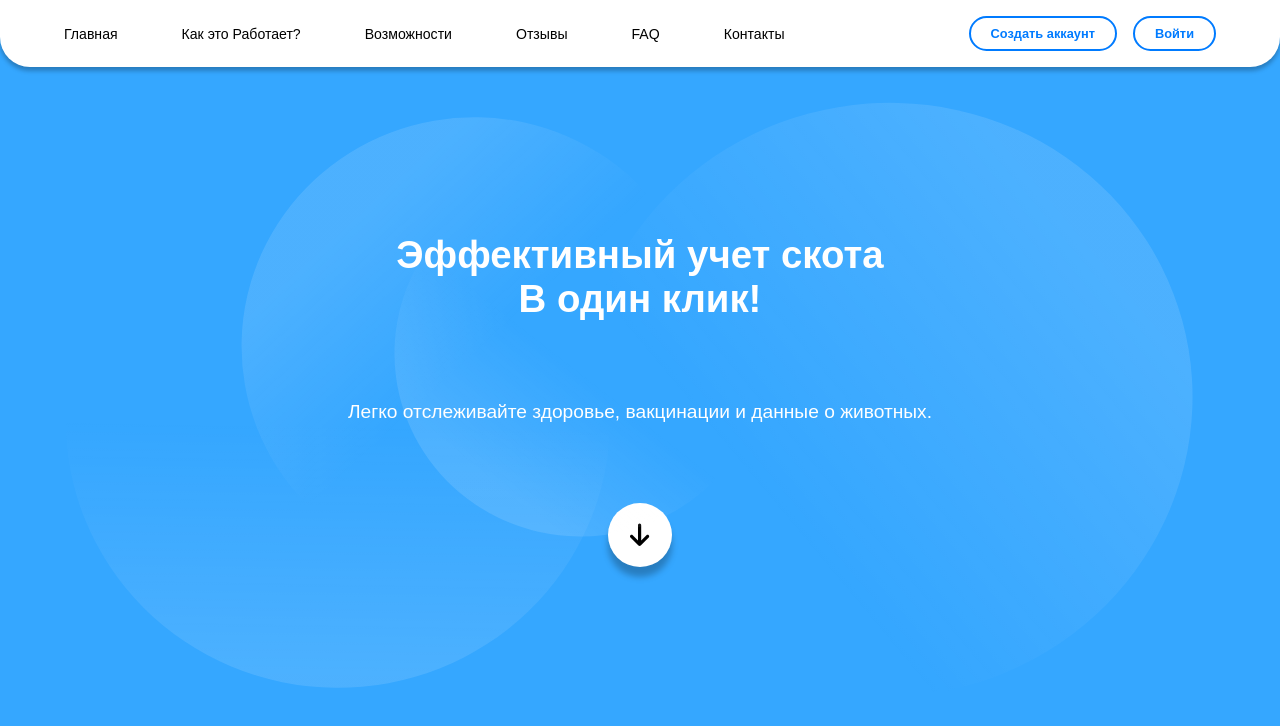
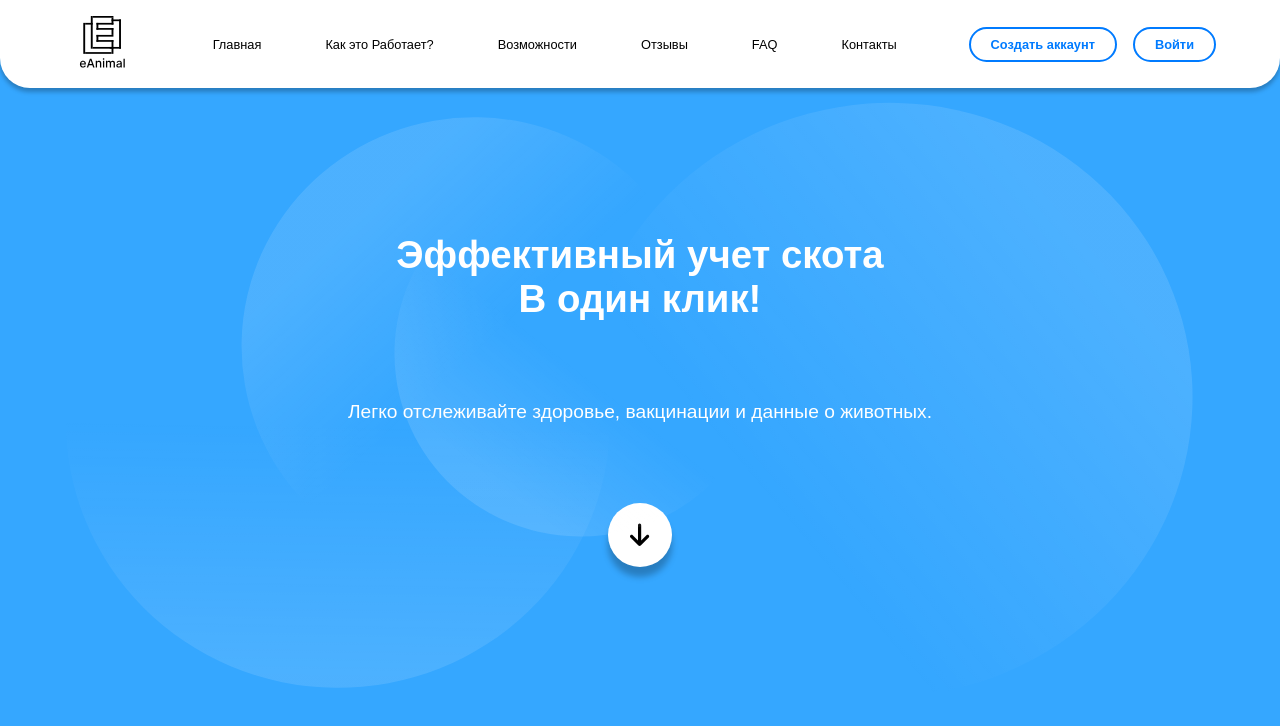
Before and after one commit to KIYOKATA-1/diploma_front, a Next.js app: page / in a window 1280 px wide. Shown: the top 726 px of the page. Built offline with nearby package versions, Linux system fonts and the light colour scheme.

Commit message:
adding logo into header

```diff
--- a/src/app/Components/Header/Header.tsx
+++ b/src/app/Components/Header/Header.tsx
@@ -3,14 +3,12 @@
 import React from "react";
 import styles from "./header.module.scss";
 import { useRouter } from "next/navigation";
+import Image from "next/image";
 
 export default function Header() {
   const router = useRouter();
 
-  const handleScroll = (
-    e: React.MouseEvent<HTMLAnchorElement>,
-    id: string
-  ) => {
+  const handleScroll = (e: React.MouseEvent<HTMLAnchorElement>, id: string) => {
     e.preventDefault();
     const element = document.getElementById(id);
     if (element) {
@@ -20,6 +18,14 @@ export default function Header() {
 
   return (
     <div className={styles.container}>
+      <div className={styles.logo}>
+        <Image
+          src="/assets/img/logo.svg"
+          alt="logo"
+          layout="fill"
+          objectFit="contain"
+        />
+      </div>
       <ul className={styles.nav}>
         <li>
           <a href="#first" onClick={(e) => handleScroll(e, "first")}>
--- a/src/app/Components/Header/header.module.scss
+++ b/src/app/Components/Header/header.module.scss
@@ -14,6 +14,11 @@
   background-color: rgba(255, 255, 255, 1);
 
   backdrop-filter: blur(8px);
+
+  .logo {
+    width: 6vw;
+    height: 7vh;
+    position: relative;
   }
 
   .nav {
@@ -26,13 +31,13 @@
 
       a {
         text-decoration: none;
-            color: black; // Изначально черный цвет
-            font-size: clamp(0.8rem, 1.1vw, 2rem);
+        color: black;
+        font-size: 1vw;
         font-weight: 500;
         transition: color 0.3s;
 
         &:hover {
-                color: #007bff; // При наведении синий цвет
+          color: #007bff;
         }
       }
     }
@@ -59,3 +64,4 @@
       }
     }
   }
+}
--- a/src/app/Components/MobileLanding/MobileLanding.module.scss
+++ b/src/app/Components/MobileLanding/MobileLanding.module.scss
@@ -61,7 +61,6 @@
   }
 
   .visible {
-    // Можно оставить пустым, если анимация делается через GSAP
   }
 
   .menuContent {
--- a/src/app/page.tsx
+++ b/src/app/page.tsx
@@ -4,9 +4,7 @@ import React from "react";
 import dynamic from "next/dynamic";
 
 const ResponsiveLanding = dynamic(
-  () => import("./Components/Landing/ResponsiveLanding"),
-  { ssr: false }
-);
+  () => import("./Components/Landing/ResponsiveLanding"));
 
 export default function Main() {
   return (
```
Also changed, not shown: public/assets/img/logo.svg (added). Lines whose indentation alone changed are shown as unchanged.
